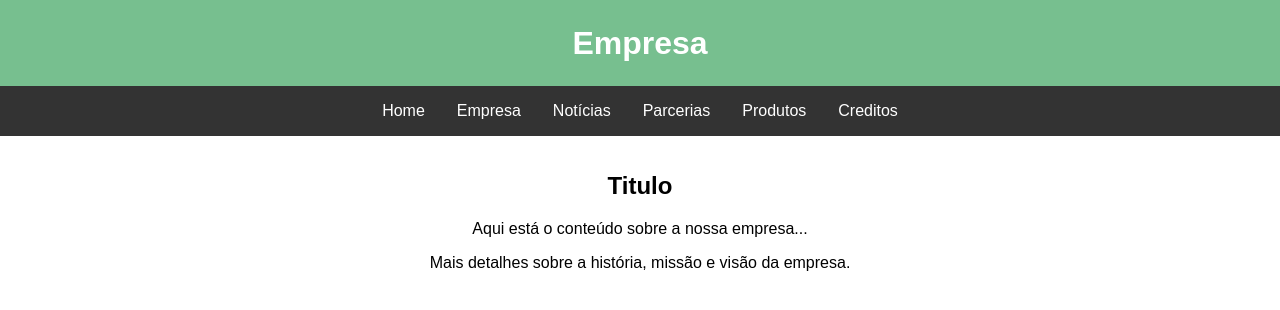
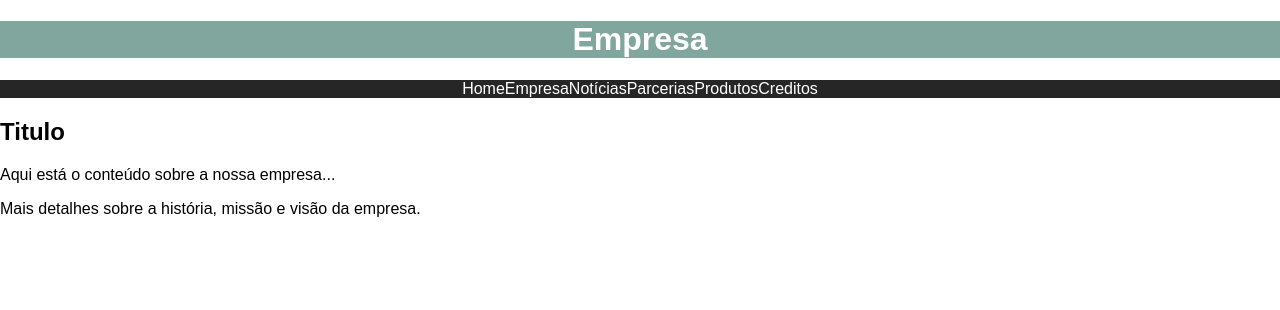
Before and after one commit to Fbmm-dot/fmmb, a plain HTML site: page empresa.html in a window 1280 px wide. Drawn offline with Linux system fonts and the light colour scheme.

Commit message:
Update empresa.html

```diff
--- a/empresa.html
+++ b/empresa.html
@@ -12,14 +12,14 @@
         }
 
 header {
-            background-color: #77bf8f;
+    background-color: #81a69e;
     color: rgb(255, 255, 255);
     text-align: center;
-            padding: 0.2em;
+    padding: 1 em;
 }
 
 nav {
-            background-color: #333;
+    background-color: #262626;
 }
 
 nav ul {
@@ -36,8 +36,8 @@
 
 nav ul li a {
     display: block;
-            color: white;
-            padding: 1em;
+    color: rgb(255, 255, 255);
+    padding: 1 em;
     text-decoration: none;
 }
 
@@ -46,8 +46,7 @@
 }
 
 main {
-            padding: 1em;
-            text-align: center;
+    padding: 1 em;
 }
     </style>
 </head>
```
Lines whose indentation alone changed are shown as unchanged.
